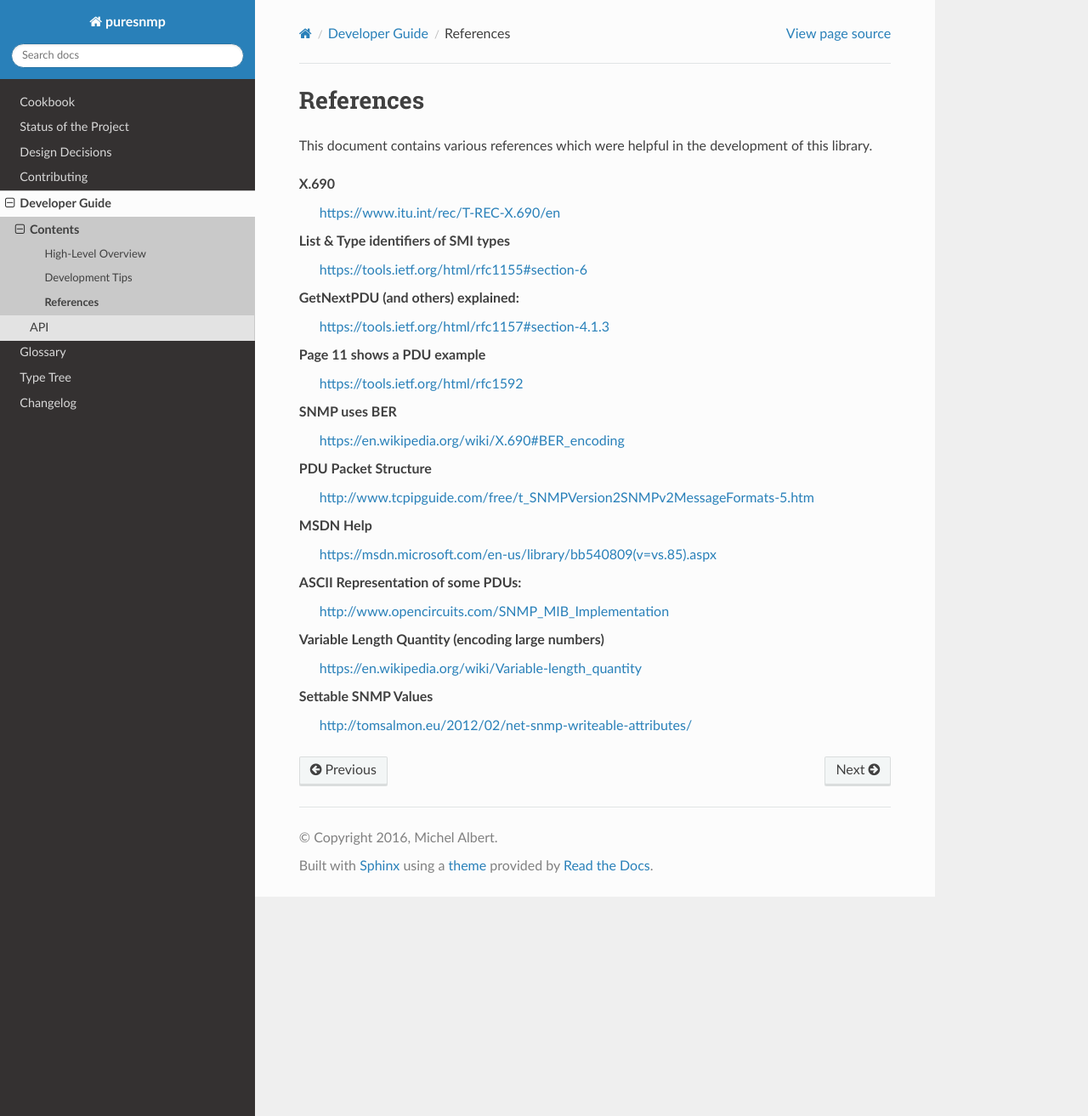
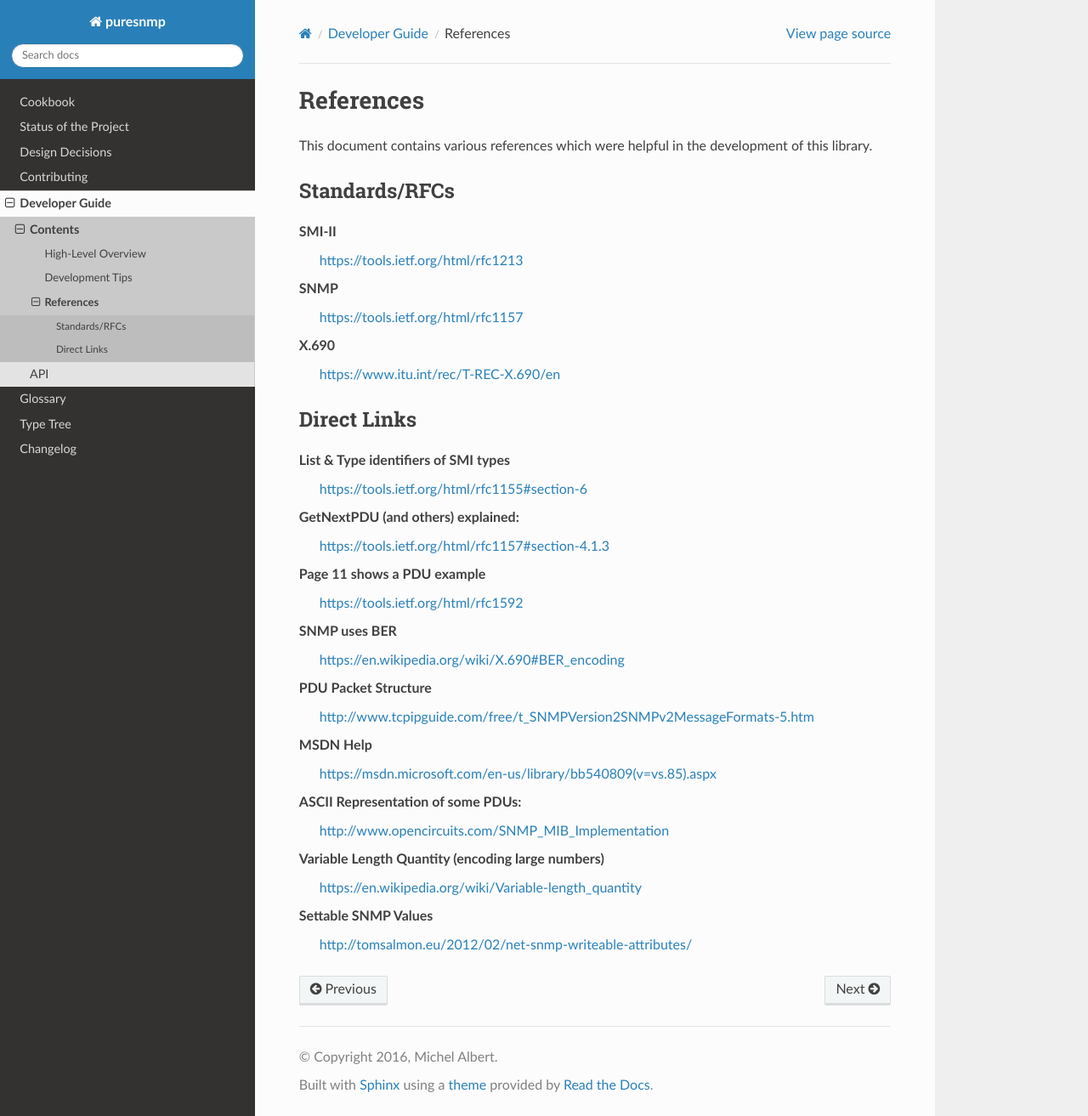
Before and after one commit to exhuma/puresnmp, a Sphinx documentation site: the page built from docs/developer_guide/references.rst, in a window 1280 px wide and 1313 px high. Shown: the whole window at 85% size. Built offline with Sphinx 7.4.7 and the Read the Docs theme 2.0.0, drawn with Linux system fonts in a browser that asks for light colours; the version number could not be read and is left out.

Commit message:
Add more links to the "References" document

```diff
--- a/docs/developer_guide/references.rst
+++ b/docs/developer_guide/references.rst
@@ -11,8 +11,21 @@ of this library.
 .. TODO Coexistence of v1, v2 and v3
 .. TODO     https://tools.ietf.org/html/rfc3584
 
+Standards/RFCs
+--------------
+
+SMI-II
+    https://tools.ietf.org/html/rfc1213
+
+SNMP
+    https://tools.ietf.org/html/rfc1157
+
 X.690
     https://www.itu.int/rec/T-REC-X.690/en
+
+
+Direct Links
+------------
 
 List & Type identifiers of SMI types
     https://tools.ietf.org/html/rfc1155#section-6
```
